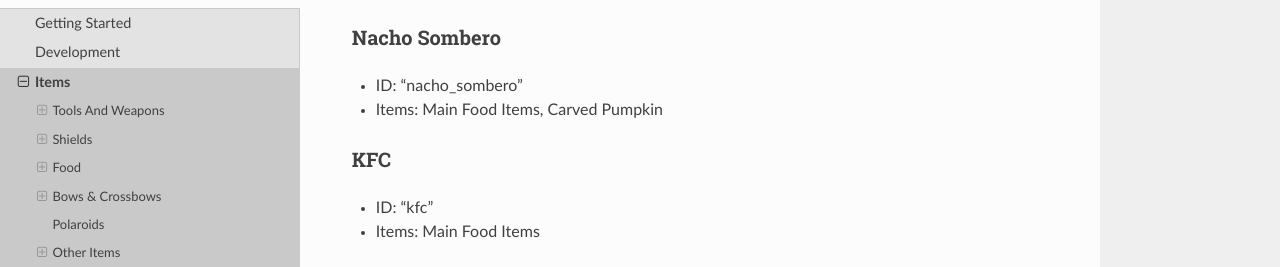
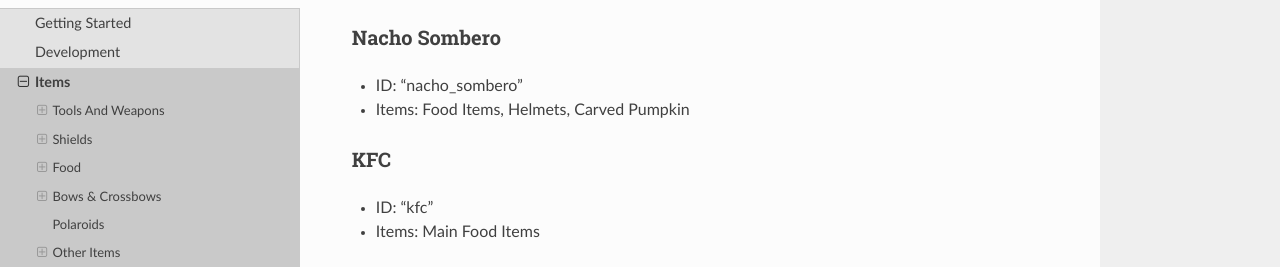
Before and after one commit to Shwabbaa/cryptopack-docs, a Sphinx documentation site: the page built from docs/source/resourcepack/items.rst, in a window 1280 px wide and 1400 px high, scrolled down 5532 px. Shown: the part 158-425 px from the top of the window. Built offline with Sphinx 7.4.7 and the Read the Docs theme 3.1.0, drawn with Linux system fonts in a browser that asks for light colours; pages that are not in the unit, such as notebooks, are missing from menus; some of the changed text lies outside the part shown.

Commit message:
Update items.rst

```diff
--- a/docs/source/resourcepack/items.rst
+++ b/docs/source/resourcepack/items.rst
@@ -235,7 +235,7 @@
 Nacho Sombero
 ------------------
 * ID: "nacho_sombero"
-* Items: Main Food Items, Carved Pumpkin
+* Items: Food Items, Helmets, Carved Pumpkin
 
 KFC
 ------------------
@@ -282,7 +282,7 @@
 Black Kableeb
 ------------------
 * ID: "black_kableeb"
-* Items: Main Food Items, Carved Pumpkin, All Swords
+* Items: Food Items, Helmets, Carved Pumpkin, All Swords
 
 Do Not Approach
 ------------------
```
